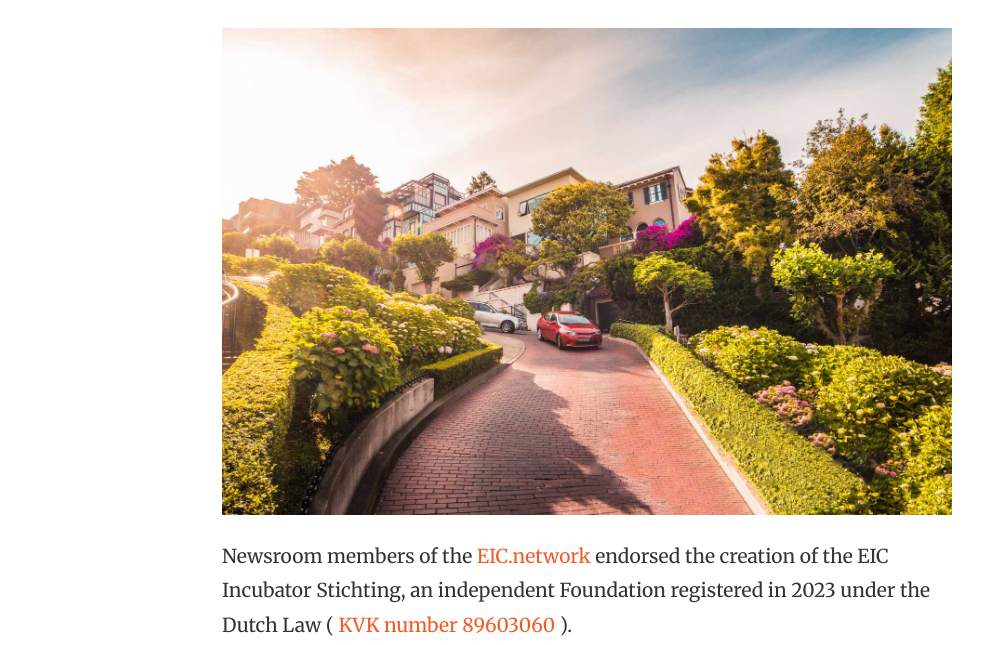
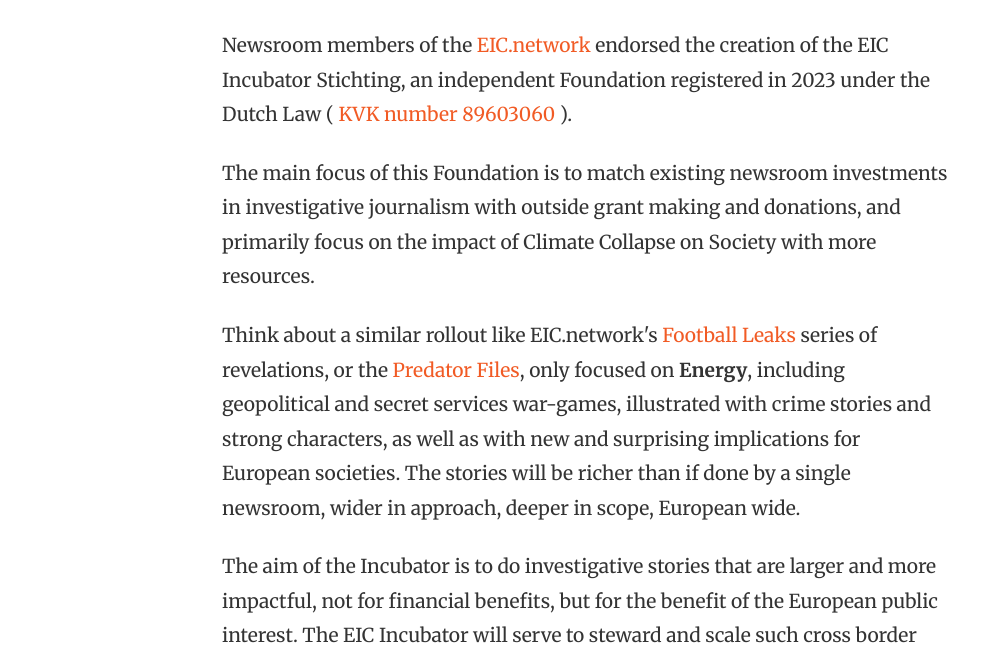
Before and after one commit to eic-network/eic-incubator.org, a plain HTML site: page index.html in a window 1280 px wide. Shown: the part 188-833 px from the top of the page, without its empty margins (53-1036 px from the left). Drawn offline with Linux system fonts and the light colour scheme; a script that the page names is missing.

Commit message:
Remove leading image

```diff
--- a/index.html
+++ b/index.html
@@ -78,7 +78,7 @@
 			</div>
 
 			<!-- Begin Featured Image -->
-			<img class="featured-image img-fluid" src="assets/img/demopic/10.jpg" alt="">
+			<!-- <img class="featured-image img-fluid" src="assets/img/demopic/10.jpg" alt=""> -->
 			<!-- End Featured Image -->
 
 			<!-- Begin Post Content -->
```
